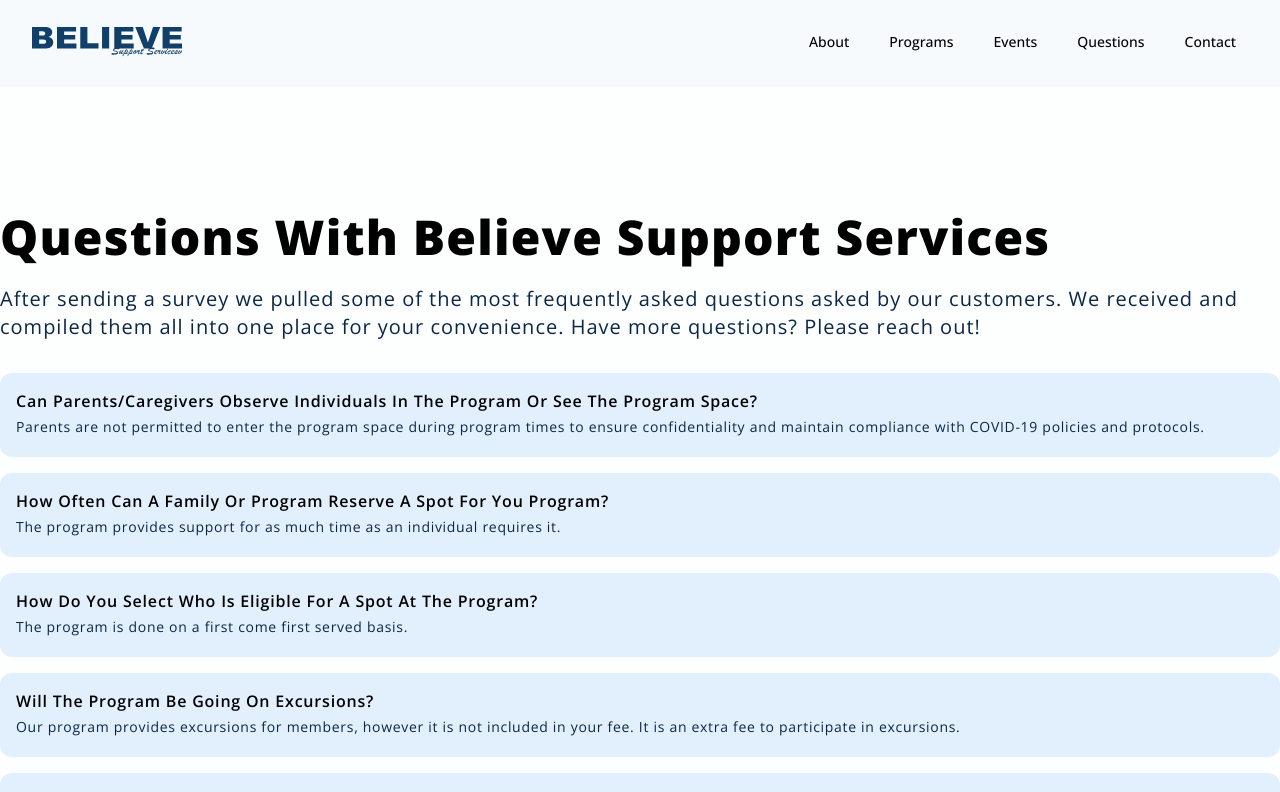
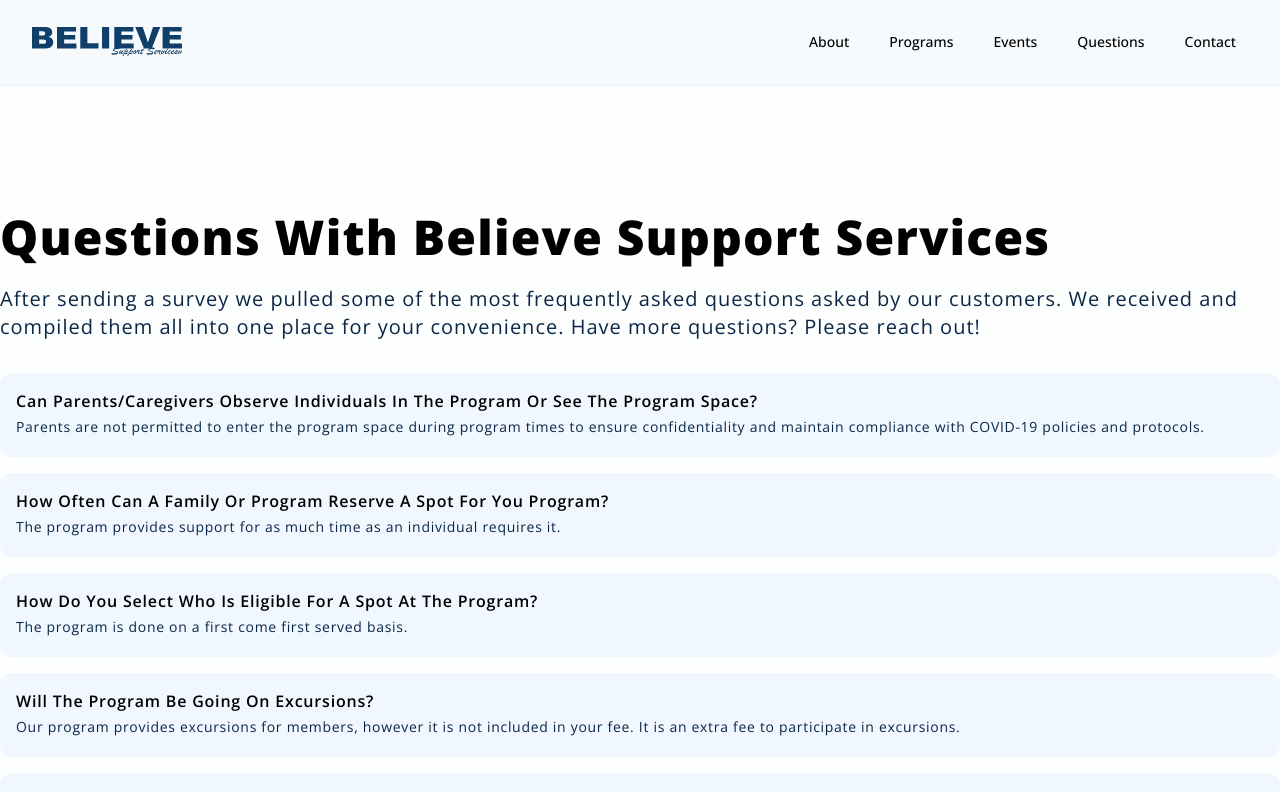
Before and after one commit to Justin-Bento/believe-support-services, a Next.js app: page /questions in a window 1280 px wide. Shown: the top 792 px of the page. Built offline with nearby package versions, Linux system fonts and the light colour scheme.

Commit message:
updated light mode support

```diff
--- a/src/pages/questions.tsx
+++ b/src/pages/questions.tsx
@@ -18,7 +18,7 @@ export default function questions() {
           {frequently_asked_questions.map((data: any) => {
             return (
               <>
-                <div className="p-4 bg-theme dark:border-opacity-0 rounded-xl">
+                <div className="p-4 bg-primary-50 dark:bg-primary-900 dark:border-opacity-0 rounded-xl">
                   <h2 className="font-semibold tracking-wider text-md capitalize dark:text-primary-100">{data.question}</h2>
                   <p className="leading-7 text-sm tracking-wider dark:text-primary-100/75">{data.awnser}</p>
                 </div>
```
